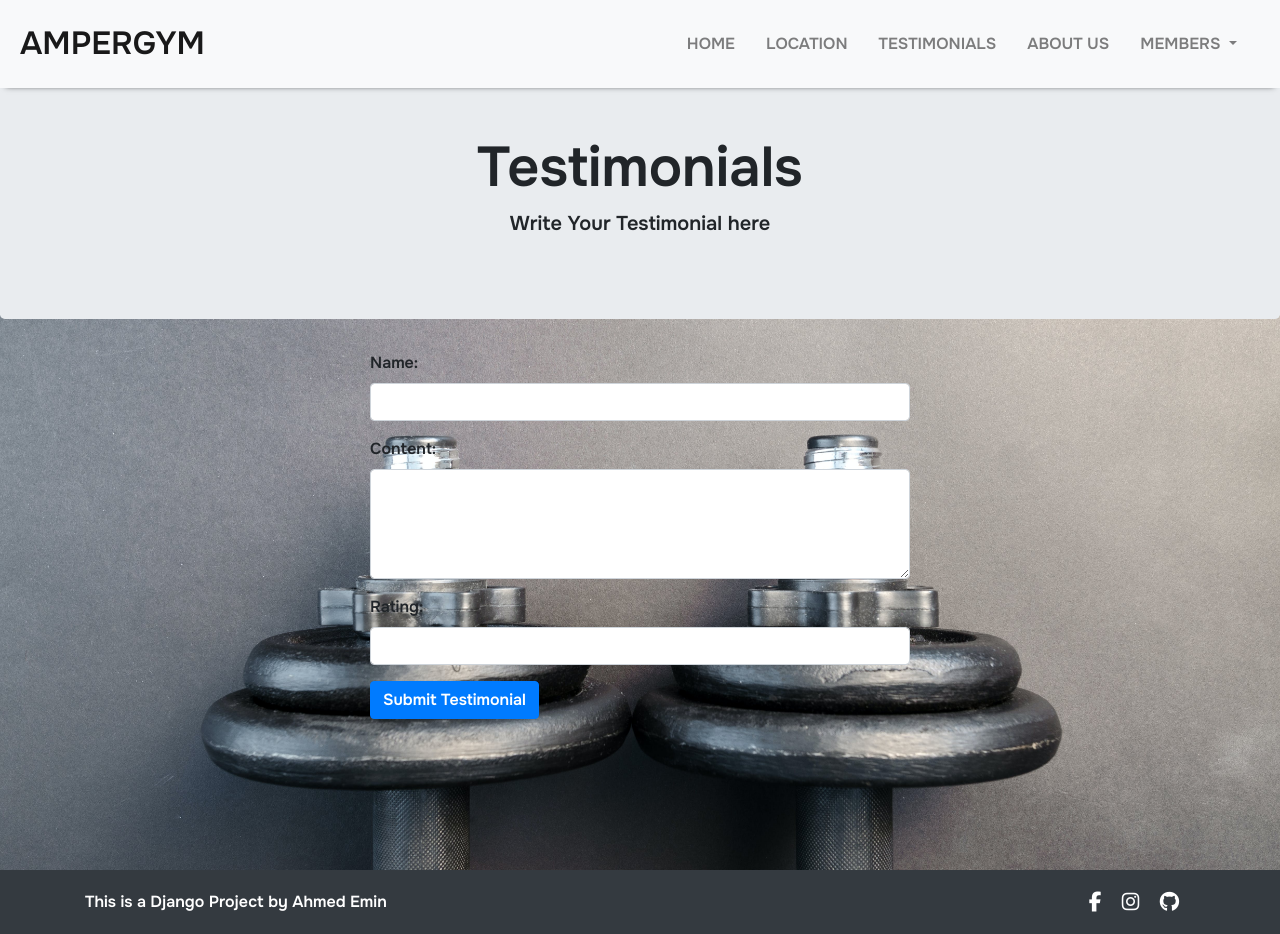
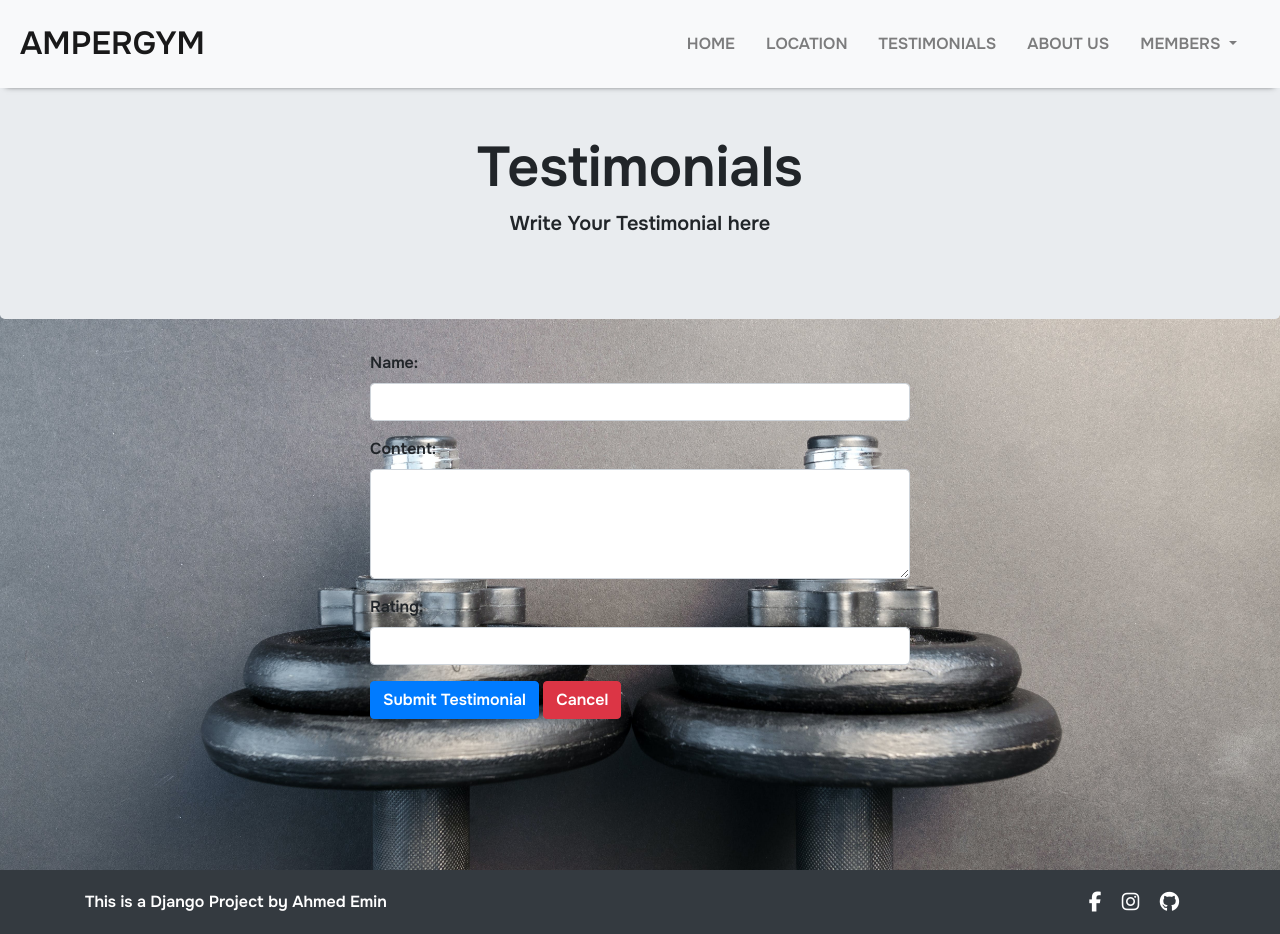
Before and after one commit to AEmin96/AmperGym, a Django app: page /testimonials/add_testimonial/ in a window 1280 px wide. Run offline with Django 3.2, Linux system fonts and the light colour scheme; some libraries are stand-ins or nearby versions.

Commit message:
Created button for Cancel in the add testimonial form

```diff
--- a/testimonials/templates/testimonials/add_testimonial.html
+++ b/testimonials/templates/testimonials/add_testimonial.html
@@ -26,9 +26,13 @@
                         <input type="number" name="rating" id="id_rating" class="form-control" min="1" max="5" required>
                     </div>
                     <button type="submit" class="btn btn-primary">Submit Testimonial</button>
+                    <button class="btn btn-danger" onclick="window.location.href='{% url 'testimonials' %}'">Cancel</button>
+
                 </form>
             </div>
         </div>
     </div>
 </div>
+
+
 {% endblock %}
--- a/testimonials/templates/testimonials/testimonials.html
+++ b/testimonials/templates/testimonials/testimonials.html
@@ -16,9 +16,6 @@
             </div>
         </div>
     </div>
-
-    <!-- Write Your Testimonial Form -->
-
 
     <!-- List of Testimonials -->
     <div class="container">
```
